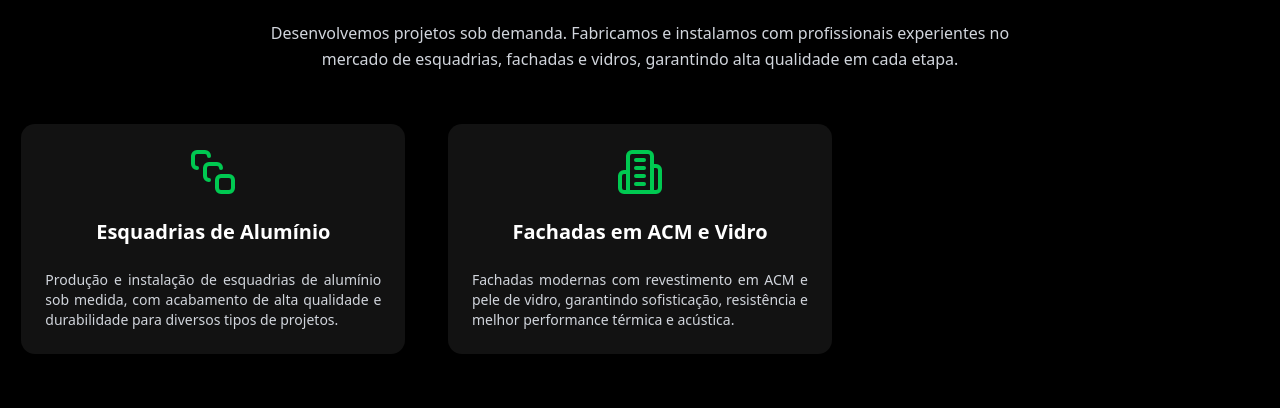
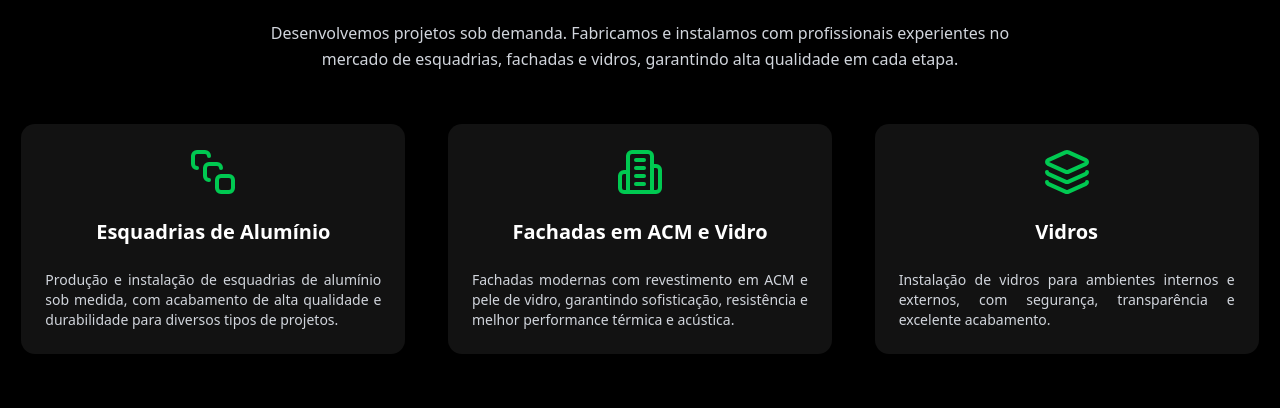
Before and after one commit to JesusVicken/cubicesquadrias, a Next.js app in the folder cubic-esquadrias/: page / in a window 1280 px wide. Shown: the part 1438-1846 px from the top of the page. Built offline with nearby package versions, Linux system fonts and the light colour scheme.

Commit message:
feat: ajuste de cards de serviços

```diff
--- a/cubic-esquadrias/src/app/_components/ServicosCards.tsx
+++ b/cubic-esquadrias/src/app/_components/ServicosCards.tsx
@@ -53,6 +53,11 @@ export default function ServicosCards() {
             icon: <Building2 className="w-12 h-12 text-green-500 mb-4" />,
             title: "Fachadas em ACM e Vidro",
             desc: "Fachadas modernas com revestimento em ACM e pele de vidro, garantindo sofisticação, resistência e melhor performance térmica e acústica."
+        },
+        {
+            icon: <Layers className="w-12 h-12 text-green-500 mb-4" />,
+            title: "Vidros",
+            desc: "Instalação de vidros para ambientes internos e externos, com segurança, transparência e excelente acabamento."
         }
     ]
 
```
